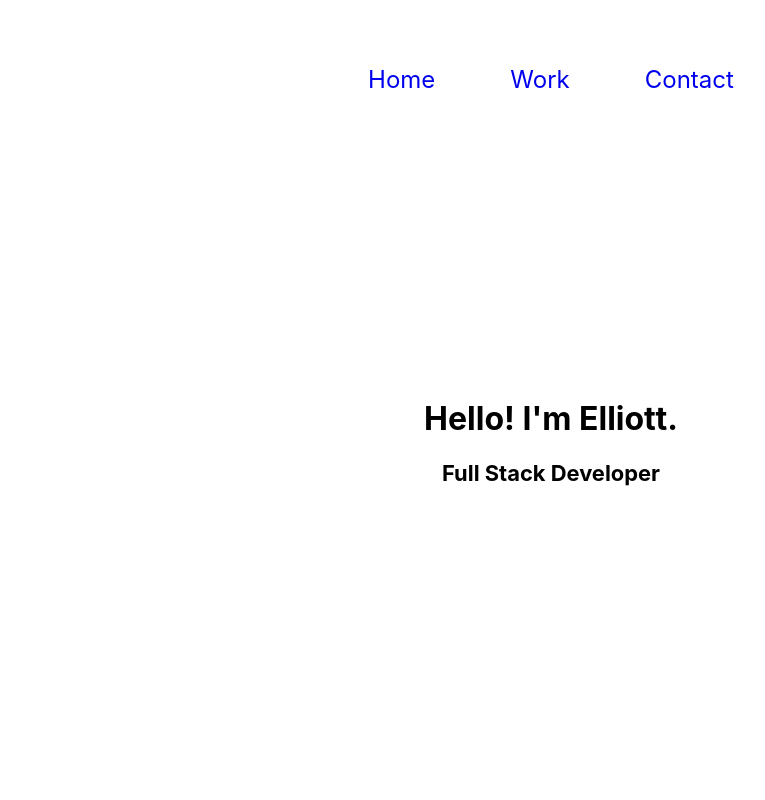
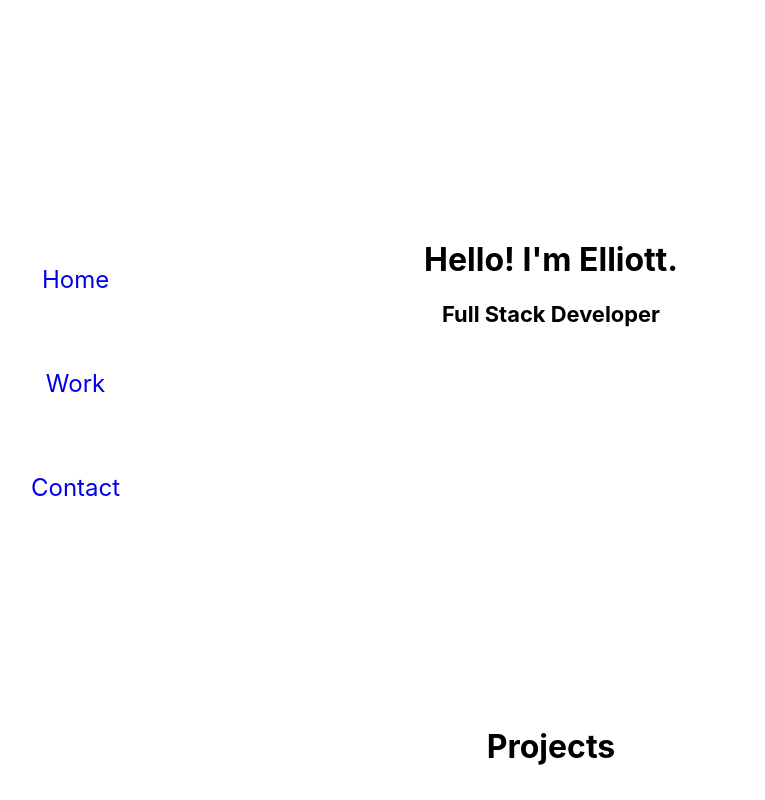
Before and after one commit to JonesElliott/My-Portfolio, a React (Create React App) app: page / in a window 1280 px wide. Shown: the top 800 px of the page, without its empty margins (89-854 px from the left). Built offline with nearby package versions, Linux system fonts and the light colour scheme.

Commit message:
Changed styling for navbar

```diff
--- a/src/components/nav/navbar.css
+++ b/src/components/nav/navbar.css
@@ -1,10 +1,14 @@
 nav.sticky {
-    position: -webkit-sticky;
-    position: sticky;
+    position: fixed;
+    /* position: -webkit-sticky; */
+    /* z-index: 0; */
+    /* position: sticky; */
+    margin-top: 25vh;
     top: 0;
     /* background-color: white; */
     padding: 45px;
     font-size: 20px;
+    float: left;
 }
 
 .ul-nav {
@@ -12,9 +16,9 @@ nav.sticky {
 }
 
 .li-nav {
-    display: inline;
+    /* display: inline; */
     list-style-type: none;
-    padding-right: 75px;
+    padding-bottom: 75px;
     font-size: larger;
 }
 
```
